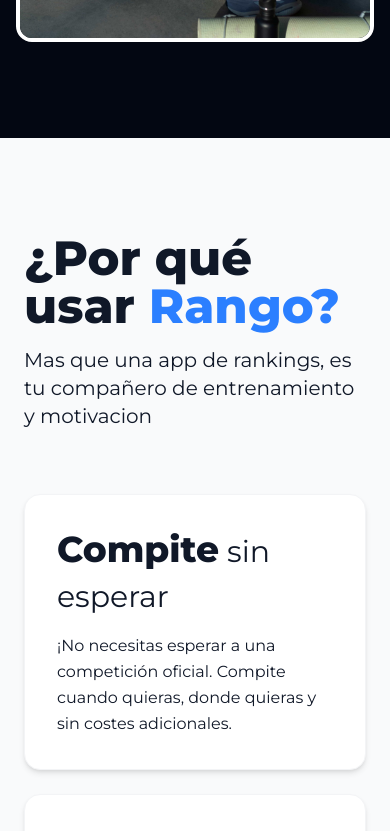
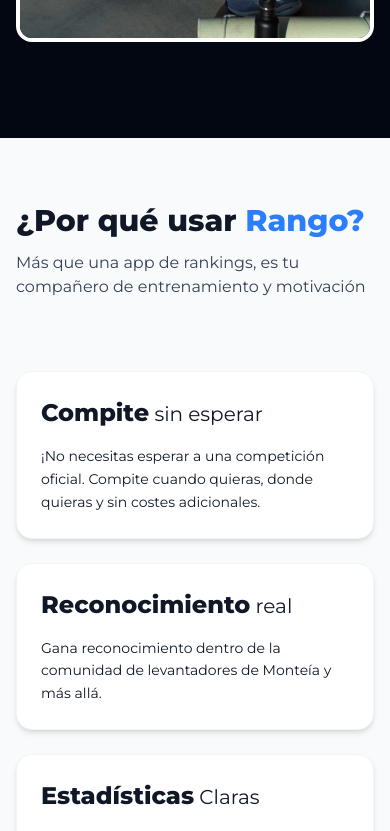
Before and after one commit to juandda0/Rango, a React (Vite) app: page / in a window 390 px wide. Shown: the part 4880-5711 px from the top of the page. Built offline with nearby package versions, Linux system fonts and the light colour scheme.

Commit message:
benefits responsive fixed

```diff
--- a/src/features/landing/components/Benefits.tsx
+++ b/src/features/landing/components/Benefits.tsx
@@ -1,56 +1,54 @@
-import { Sparkles, BarChart3, Award } from "lucide-react"
-
 export default function BenefitsRedesigned() {
   const benefits = [
     {
-      icon: Sparkles,
       title: "Compite sin esperar",
       description: "¡No necesitas esperar a una competición oficial. Compite cuando quieras, donde quieras y sin costes adicionales.",
     },
     {
-      icon: Award,
       title: "Reconocimiento real",
       description: "Gana reconocimiento dentro de la comunidad de levantadores de Monteía y más allá.",
     },
     {
-      icon: BarChart3,
       title: "Estadísticas Claras",
       description: "Conoce tus números, compara tu progreso y descubre en qué posición estás.",
     },
-  ]
+  ];
+
   return (
-    <section className="py-24 bg-gray-50 text-gray-900 relative overflow-hidden" id="benefits">
-      <div className="container mx-auto px-6 relative z-10">
+    <section className="py-16 md:py-24 bg-gray-50 text-gray-900 relative overflow-hidden" id="benefits">
+      <div className="container mx-auto px-4 md:px-6 relative z-10">
 
-        <div className="flex flex-col md:flex-row md:items-end justify-between max-w-5xl mx-auto mb-8">
-          <div className="mb-8 md:mb-0">
-            <h2 className="text-5xl md:text-5xl font-extrabold leading-none mb-4">
+        <div className="flex flex-col md:flex-row md:items-end justify-between max-w-5xl mx-auto mb-12">
+          <div className="mb-6 md:mb-0">
+            <h2 className="text-3xl sm:text-4xl md:text-5xl font-extrabold leading-tight mb-3">
               ¿Por qué usar <span className="text-blue-500">Rango?</span>
             </h2>
-            <h3 className="text-xl">Mas que una app de rankings, es tu compañero de entrenamiento y motivacion</h3>
+            <h3 className="text-base sm:text-lg md:text-xl text-gray-700">
+              Más que una app de rankings, es tu compañero de entrenamiento y motivación
+            </h3>
           </div>
         </div>
 
         {/* Bloques de Beneficios Rediseñados */}
-        <div className="space-y-6 max-w-5xl mx-auto">
+        <div className="flex flex-col space-y-6 md:space-y-8 max-w-5xl mx-auto">
           {benefits.map((benefit, idx) => (
             <div
               key={idx}
-              className="group flex flex-col md:flex-row items-center p-8 rounded-2xl
+              className="group flex flex-col md:flex-row items-start md:items-center p-6 sm:p-8 rounded-2xl
                 bg-white shadow-md border border-gray-100
                 hover:shadow-xl transition-all duration-300
                 hover:bg-blue-500 hover:border-blue-500 hover:text-white"
             >
-              <div className="w-full md:w-1/2 mb-4 md:mb-0 md:pr-8">
-                <h3 className="text-4xl md:text-4xl font-extrabold leading-tight">
+              <div className="w-full md:w-1/2 mb-4 md:mb-0 md:pr-6">
+                <h3 className="text-2xl sm:text-3xl md:text-4xl font-extrabold leading-snug">
                   {benefit.title.split(' ')[0]}
-                  <span className={`text-3xl md:text-4xl font-normal`}>
+                  <span className="text-xl sm:text-2xl md:text-4xl font-normal">
                     {' '}{benefit.title.split(' ').slice(1).join(' ')}
                   </span>
                 </h3>
               </div>
               <div className="w-full md:w-1/2">
-                <p className="text-base md:text-lg leading-relaxed">
+                <p className="text-sm sm:text-base md:text-lg leading-relaxed">
                   {benefit.description}
                 </p>
               </div>
@@ -59,5 +57,5 @@
         </div>
       </div>
     </section>
-  )
+  );
 }
```
